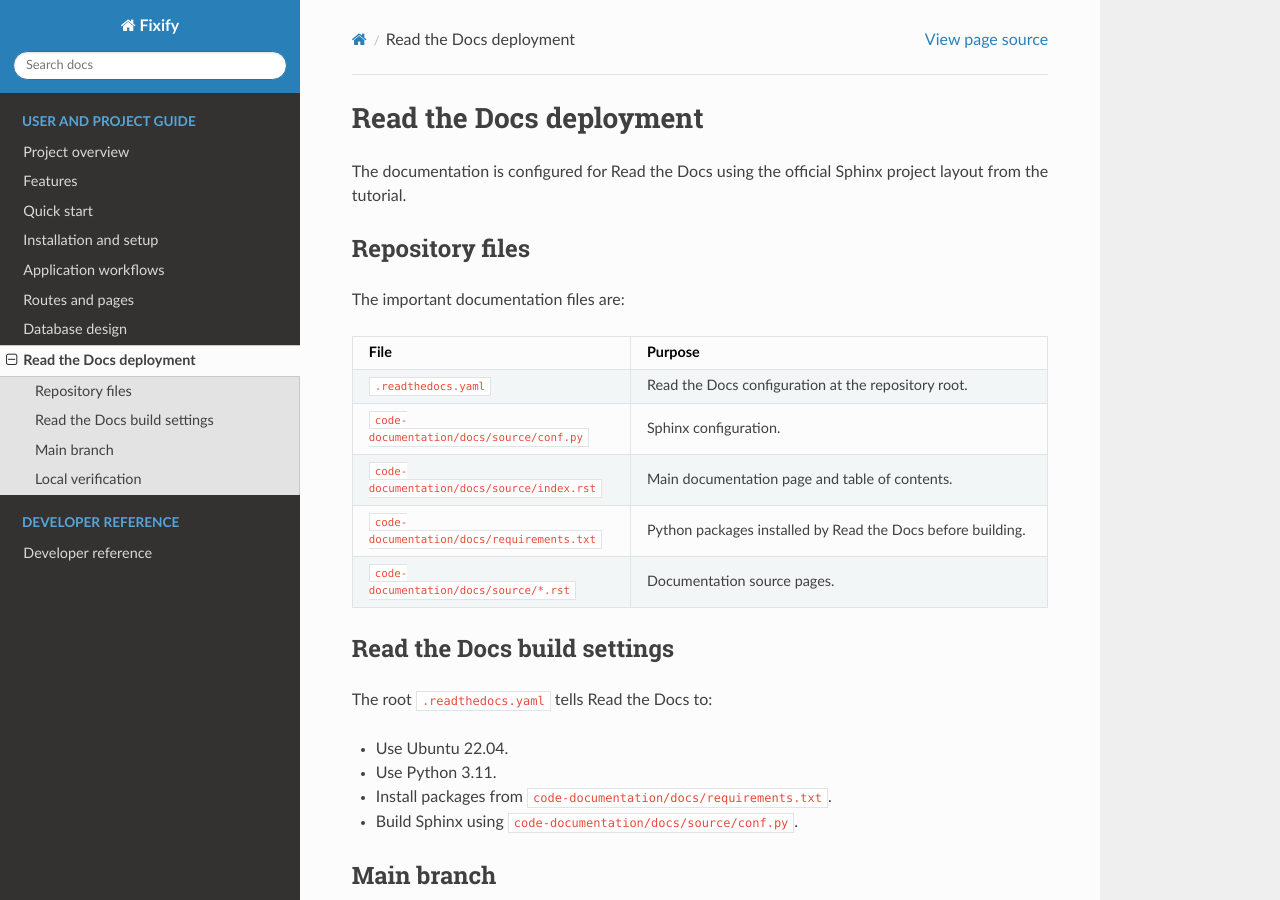
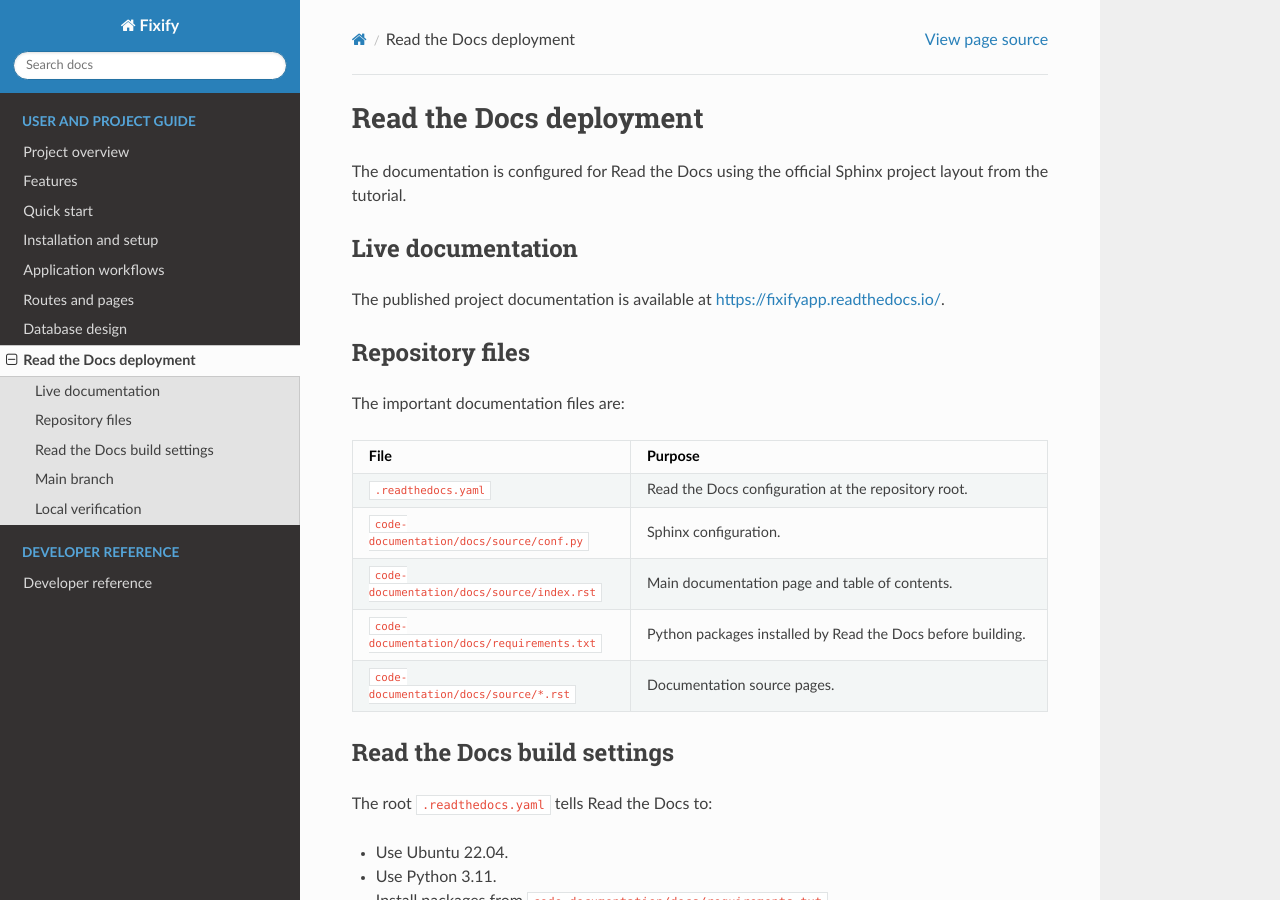
Before and after one commit to SETaP-Group-1E/FIXIFYapp, a Sphinx documentation site: the page built from code-documentation/docs/source/deployment.rst, in a window 1280 px wide and 900 px high. Built offline with Sphinx 7.4.7 and the Read the Docs theme 3.1.0, drawn with Linux system fonts in a browser that asks for light colours.

Commit message:
Add live documentation link

```diff
--- a/code-documentation/docs/source/deployment.rst
+++ b/code-documentation/docs/source/deployment.rst
@@ -3,6 +3,12 @@
 
 The documentation is configured for Read the Docs using the official Sphinx
 project layout from the tutorial.
+
+Live documentation
+------------------
+
+The published project documentation is available at
+https://fixifyapp.readthedocs.io/.
 
 Repository files
 ----------------
```
